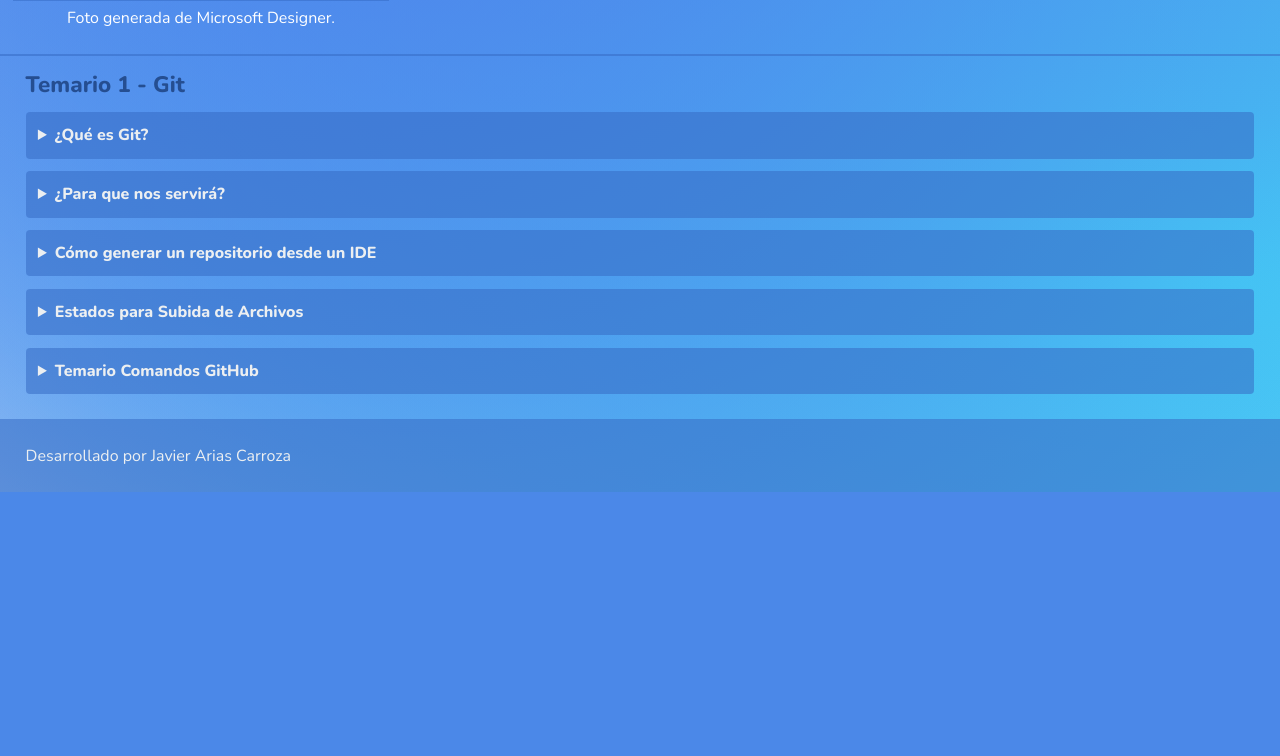
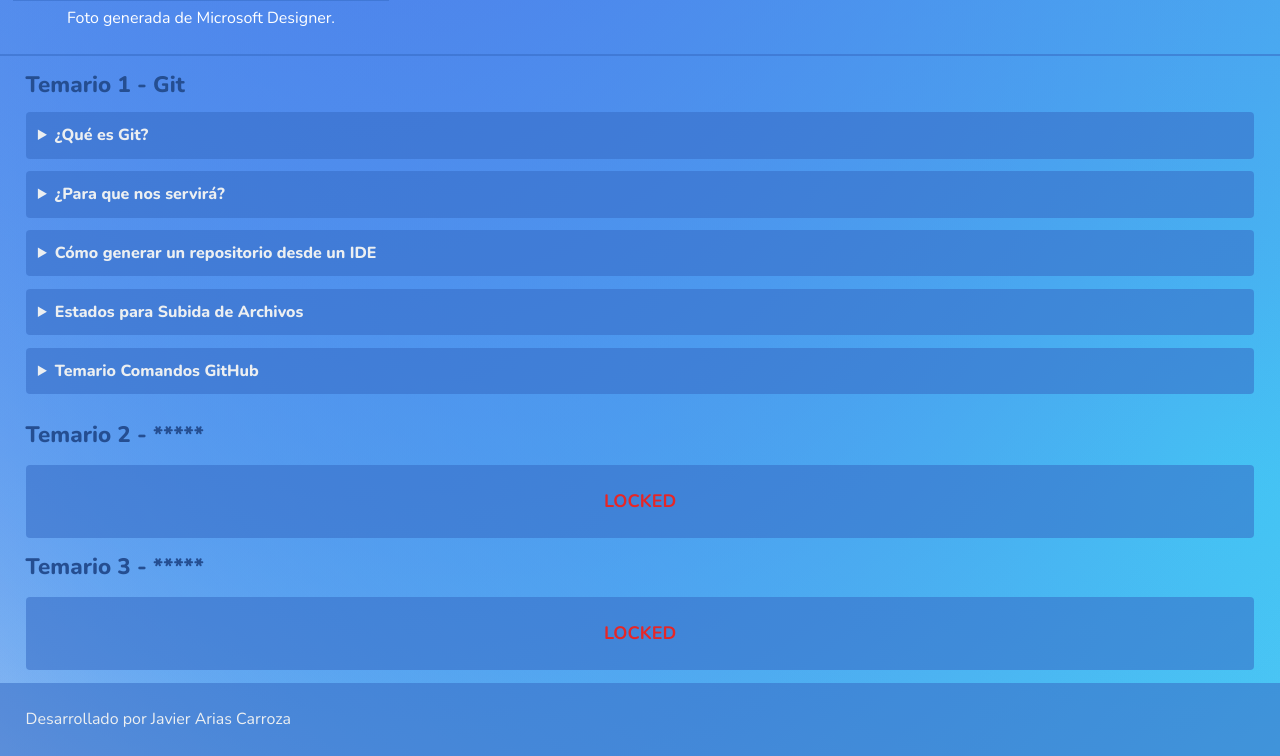
Before and after one commit to jcarrozadev/2DAW, a PHP site: page /unidades.html in a window 1280 px wide. Shown: the part 473-1229 px from the top of the page. Before the commit the page ends 965 px from the top, so only its background shows below. Run offline with PHP 8.4, Linux system fonts and the light colour scheme.

Commit message:
Agregación de Temario 2 y 3 Locked

```diff
--- a/DEAP/cuadernoAprendizaje/assets/css/stylesheet.css
+++ b/DEAP/cuadernoAprendizaje/assets/css/stylesheet.css
@@ -150,6 +150,29 @@ details > h2:hover {
     padding: 0 3%;
 }
 
+/* Temario Locked */
+
+.lockedCont {
+    margin-top: 1.2%;
+    background-color: var(--principal);
+    padding: 2%;
+    font-weight: bold;
+    border-radius: 4px;
+    text-align: center;
+}
+
+.lockedCont > p {
+    color:rgb(231, 38, 38);
+    font-size: large;
+}
+
+.lockedCont:hover {
+    transform: scale(1.005);
+    transition: all 0.3s;
+}
+
+/* Clases y Elementos */
+
 .plantillaGitHub {
     margin: 0.5% 0%;
     position: relative;
--- a/DEAP/cuadernoAprendizaje/assets/js/inicio.js
+++ b/DEAP/cuadernoAprendizaje/assets/js/inicio.js
@@ -15,5 +15,11 @@ window.addEventListener('load', () => {
     document.getElementById("u1").addEventListener("click",() =>{
         window.location.href = './unidades.html#temario1'; //Pagina de los apuntes.
     });
+    document.getElementById("u2").addEventListener("click",() =>{
+        window.location.href = './unidades.html#temario2'; //Pagina de los apuntes.
+    });
+    document.getElementById("u3").addEventListener("click",() =>{
+        window.location.href = './unidades.html#temario3'; //Pagina de los apuntes.
+    });
 
 });
--- a/DEAP/cuadernoAprendizaje/unidades.html
+++ b/DEAP/cuadernoAprendizaje/unidades.html
@@ -423,6 +423,14 @@
                     </details>
                 </article>
             </section>
+            <section class="contenedorTemario temario2">
+                <h1 id="temario2">Temario 2 - *****</h1>
+                <div class="lockedCont"><p>LOCKED</p></div>
+            </section>
+            <section class="contenedorTemario temario3">
+                <h1 id="temario3">Temario 3 - *****</h1>
+                <div class="lockedCont"><p>LOCKED</p></div>
+            </section>
         </main>
         <footer>
             Desarrollado por Javier Arias Carroza
```
